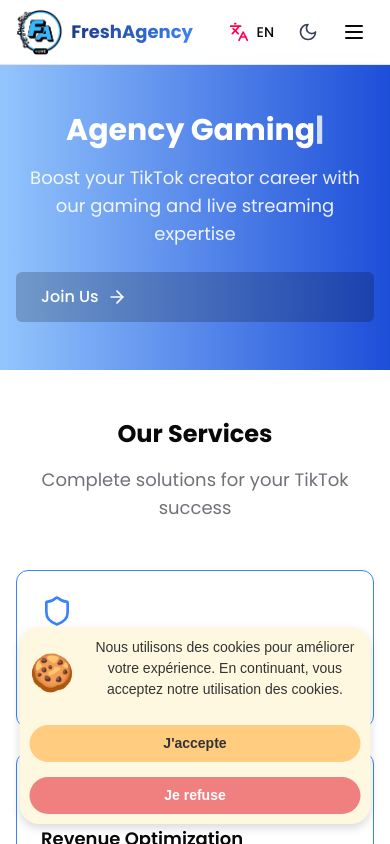
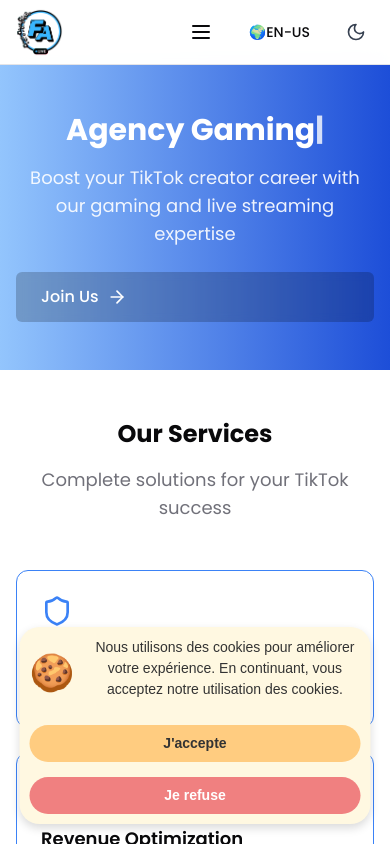
Before and after one commit to Blamxis/freshagency, a React (Vite) app: page / in a window 390 px wide. Shown: the top 844 px of the page. Built offline with nearby package versions, Linux system fonts and the light colour scheme.

Commit message:
update navbar

```diff
--- a/src/components/Navbar.tsx
+++ b/src/components/Navbar.tsx
@@ -2,12 +2,12 @@
 import { Link } from "react-router-dom";
 import { Menu, X } from "lucide-react";
 import { ThemeToggle } from "./ThemeToggle";
-import { LanguageToggle } from "./LanguageToggle";
 import { useTranslation } from "react-i18next";
 
 const Navbar = () => {
   const [isOpen, setIsOpen] = useState(false);
-  const { t } = useTranslation();
+  const [langMenuOpen, setLangMenuOpen] = useState(false);
+  const { t, i18n } = useTranslation();
 
   const navItems = [
     { name: t("nav.about"), path: "/about" },
@@ -16,79 +16,81 @@
     { name: t("nav.contact"), path: "/contact" },
   ];
 
+  const changeLanguage = (lng) => {
+    i18n.changeLanguage(lng);
+    setLangMenuOpen(false);
+  };
+
   return (
     <nav className="bg-background/80 backdrop-blur-md border-b border-border fixed w-full z-50 transition-colors duration-300">
       <div className="max-w-7xl mx-auto px-4 sm:px-6 lg:px-8">
         <div className="flex justify-between h-16">
           {/* Logo Section */}
           <div className="flex items-center">
-            <Link
-              to="/"
-              className="flex items-center space-x-2"
-              onClick={() => setIsOpen(false)}
-            >
-              {/* Use absolute path to public folder */}
-              <img
-                src="/images/logofreshagency.png"
-                alt="Fresh Agency Logo"
-                className="h-12 sm:h-16 w-auto"
-              />
-              <span className="font-bold text-lg sm:text-xl gradient-text">
-                FreshAgency
-              </span>
+            <Link to="/" className="flex items-center space-x-2" onClick={() => setIsOpen(false)}>
+              <img src="/images/logofreshagency.png" alt="Fresh Agency Logo" className="h-12 sm:h-16 w-auto" />
+              <span className="hidden md:inline font-bold text-lg sm:text-xl gradient-text">FreshAgency</span>
             </Link>
           </div>
 
-          {/* Desktop Menu */}
+          {/* Desktop Menu with Language & Theme Toggle */}
           <div className="hidden md:flex items-center space-x-4 lg:space-x-8">
             {navItems.map((item) => (
-              <Link
-                key={item.name}
-                to={item.path}
-                className="text-foreground hover:text-tiktok-red px-3 py-2 rounded-md text-sm font-medium transition-colors"
-              >
+              <Link key={item.name} to={item.path} className="text-foreground hover:text-tiktok-blue px-3 py-2 rounded-md text-sm font-medium transition-colors">
                 {item.name}
               </Link>
             ))}
-            <div className="flex items-center space-x-4">
-              <LanguageToggle />
-              <ThemeToggle />
+            <div className="relative">
+              <button onClick={() => setLangMenuOpen(!langMenuOpen)} className="px-3 py-2 rounded-md text-sm font-medium text-foreground hover:text-tiktok-blue focus:outline-none flex items-center space-x-2">
+                🌍 <span>{i18n.language.toUpperCase()}</span>
+              </button>
+              {langMenuOpen && (
+                <div className="absolute right-0 mt-2 w-40 bg-background border border-border rounded-md shadow-lg">
+                  <button onClick={() => changeLanguage('fr')} className="block w-full px-4 py-2 text-left hover:bg-accent">Français</button>
+                  <button onClick={() => changeLanguage('en')} className="block w-full px-4 py-2 text-left hover:bg-accent">English</button>
+                  <button onClick={() => changeLanguage('es')} className="block w-full px-4 py-2 text-left hover:bg-accent">Español</button>
+                  <button onClick={() => changeLanguage('it')} className="block w-full px-4 py-2 text-left hover:bg-accent">Italiano</button>
+                </div>
+              )}
             </div>
+            <ThemeToggle />
           </div>
 
-          {/* Mobile Menu Button */}
-          <div className="md:hidden flex items-center space-x-2">
-            <LanguageToggle />
-            <ThemeToggle />
-            <button
-              onClick={() => setIsOpen(!isOpen)}
-              className="inline-flex items-center justify-center p-2 rounded-md text-foreground hover:text-tiktok-red focus:outline-none"
-              aria-label="Toggle menu"
-            >
+          {/* Mobile Menu Button with Language & Theme Toggle */}
+          <div className="md:hidden flex items-center space-x-4">
+            <button onClick={() => setIsOpen(!isOpen)} className="inline-flex items-center justify-center p-2 rounded-md text-foreground hover:text-tiktok-blue focus:outline-none" aria-label="Toggle menu">
               {isOpen ? <X className="h-6 w-6" /> : <Menu className="h-6 w-6" />}
             </button>
+            <div className="relative">
+              <button onClick={() => setLangMenuOpen(!langMenuOpen)} className="px-3 py-2 rounded-md text-sm font-medium text-foreground hover:text-tiktok-blue focus:outline-none flex items-center space-x-2">
+                🌍 <span>{i18n.language.toUpperCase()}</span>
+              </button>
+              {langMenuOpen && (
+                <div className="absolute right-0 mt-2 w-40 bg-background border border-border rounded-md shadow-lg">
+                  <button onClick={() => changeLanguage('fr')} className="block w-full px-4 py-2 text-left hover:bg-accent">Français</button>
+                  <button onClick={() => changeLanguage('en')} className="block w-full px-4 py-2 text-left hover:bg-accent">English</button>
+                  <button onClick={() => changeLanguage('es')} className="block w-full px-4 py-2 text-left hover:bg-accent">Español</button>
+                  <button onClick={() => changeLanguage('it')} className="block w-full px-4 py-2 text-left hover:bg-accent">Italiano</button>
+                </div>
+              )}
+            </div>
+            <ThemeToggle />
           </div>
         </div>
       </div>
 
       {/* Mobile Menu */}
-      <div
-        className={`md:hidden transition-all duration-300 ease-in-out ${isOpen ? "max-h-screen" : "max-h-0 overflow-hidden"
-          }`}
-      >
-        <div className="px-2 pt-2 pb-3 space-y-1 sm:px-3 bg-background border-b border-border">
-          {navItems.map((item) => (
-            <Link
-              key={item.name}
-              to={item.path}
-              className="block px-3 py-2 rounded-md text-base font-medium text-foreground hover:text-tiktok-red hover:bg-accent"
-              onClick={() => setIsOpen(false)}
-            >
-              {item.name}
-            </Link>
-          ))}
+      {isOpen && (
+        <div className="md:hidden transition-all duration-300 ease-in-out bg-background border-b border-border">
+          <div className="px-2 pt-2 pb-3 space-y-1 sm:px-3">
+            {navItems.map((item) => (
+              <Link key={item.name} to={item.path} className="block px-3 py-2 rounded-md text-base font-medium text-foreground hover:text-tiktok-red hover:bg-accent" onClick={() => setIsOpen(false)}>
+                {item.name}
+              </Link>
+            ))}
+          </div>
         </div>
-      </div>
+      )}
     </nav>
   );
 };
```
